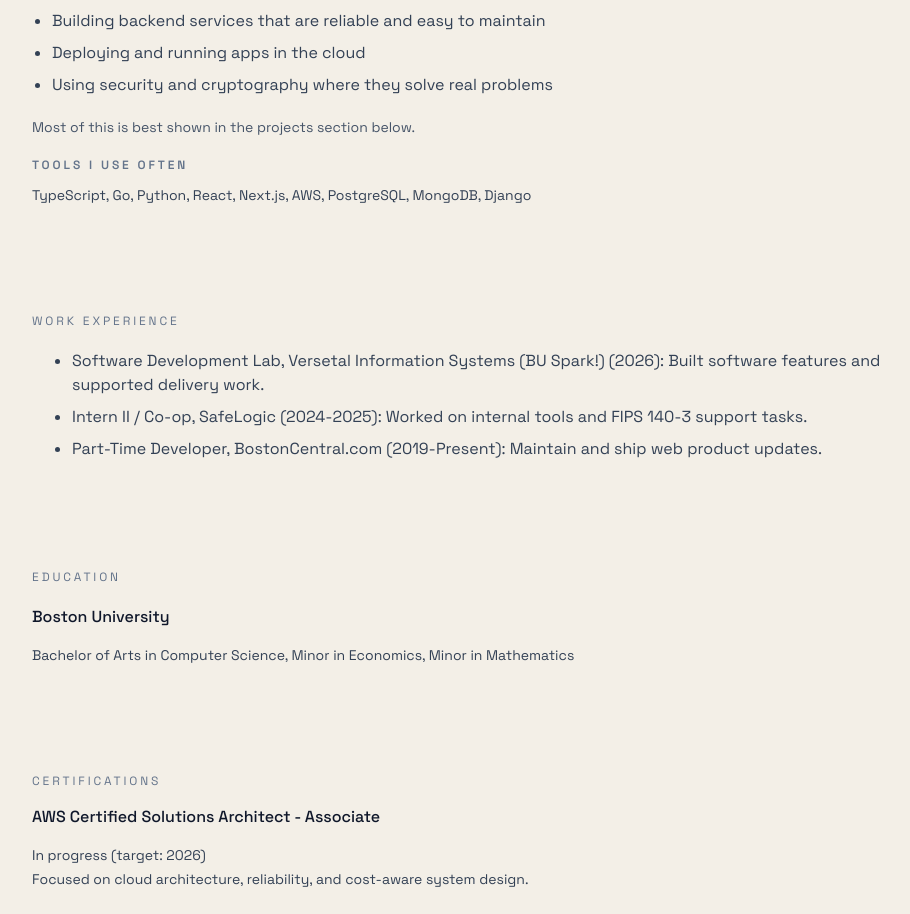
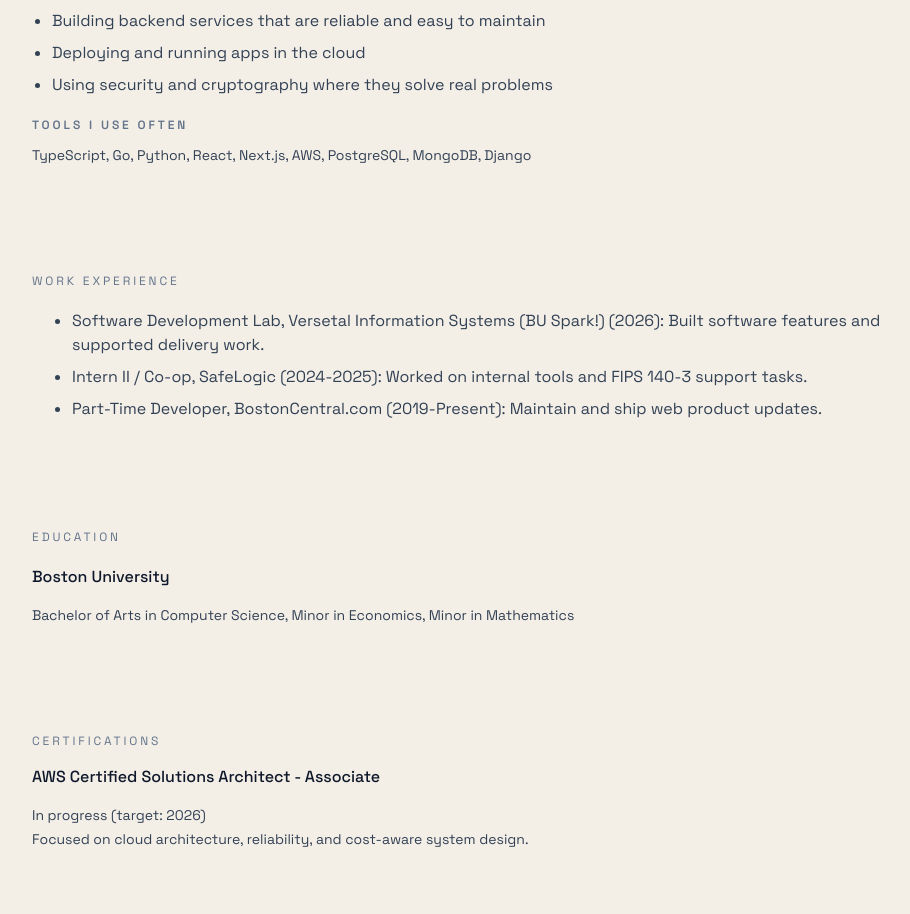
Before and after one commit to jaysonsao/jay-website, a Next.js app: page / in a window 1280 px wide. Shown: the part 966-1880 px from the top of the page, without its empty margins (56-966 px from the left). Built offline with nearby package versions, Linux system fonts and the light colour scheme.

Commit message:
updated links

```diff
--- a/src/app/page.tsx
+++ b/src/app/page.tsx
@@ -119,9 +119,7 @@
               <li key={item}>{item}</li>
             ))}
           </ul>
-          <p className="text-sm text-slate-600 dark:text-slate-300">
-            Most of this is best shown in the projects section below.
-          </p>
+
           <div className="space-y-2">
             <h3 className="text-xs font-semibold uppercase tracking-[0.24em] text-slate-500 dark:text-slate-400">
               Tools I Use Often
--- a/src/data/projects.ts
+++ b/src/data/projects.ts
@@ -68,6 +68,7 @@
     imageAlt: "LearnGit terminal walkthrough preview",
     stack: ["Node.js", "CLI UX", "Markdown"],
     highlights: ["Guided commits", "Safe sandboxing", "Checkpoint recovery"],
+    link: "https://github.com/jaysonsao/learngit",
     detail: {
       intro:
         "LearnGit is an interactive tutorial focused on practical Git habits rather than endless theory. I built LearnGit to teach myself the fundamentals of Git, gradually progressing to more advanced concepts such as merging, rebasing, and core workflows.\n\nThe project features a real-time, integrated terminal running in a sandboxed environment, with properly sanitized input handling and robust error detection. LearnGit enables users to learn through an interactive lesson plan and immediately test commands directly in the terminal.\n\nOnce lessons are complete, users are free to continue experimenting on their own using the hosted sandbox terminal. All terminals are provisioned using Docker containers.",
@@ -89,6 +90,7 @@
     image: preview("greplab_preview.png"),
     imageAlt: "GrepLab shell using regex preview",
     stack: ["Node.js", "xterm.js", "MDX"],
+    link: "https://github.com/jaysonsao/greplab",
     highlights: ["Progressive lessons", "Inline checks", "Replayable labs"],
     detail: {
       intro:
@@ -111,6 +113,7 @@
     image: preview("photoalbums_preview.png"),
     imageAlt: "Virtual Photo Album personal blog preview",
     stack: ["React", "Firebase", "Framer Motion"],
+    link: "https://github.com/jaysonsao/PhotoAlbums-jbs",
     highlights: ["Guided prompts", "Shared vaults", "Smart sorting"],
     detail: {
       intro:
```
